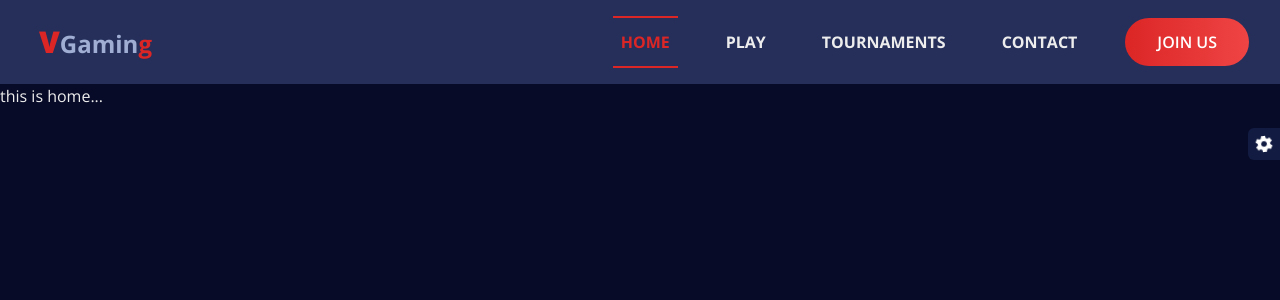
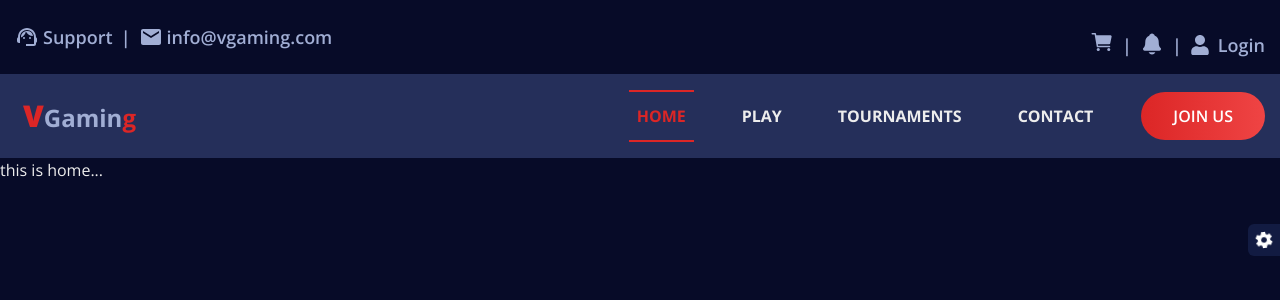
Before and after one commit to Nafiz-Al-Turabi/dooplo-gaming-client, a Next.js app: page / in a window 1280 px wide. Shown: the top 300 px of the page. Built offline with nearby package versions, Linux system fonts and the light colour scheme.

Commit message:
top bar added

```diff
--- a/app/globals.css
+++ b/app/globals.css
@@ -19,3 +19,8 @@ body {
   font-family: "Open Sans", serif;
   transition: background 0.3s ease, color 0.3s ease;
 }
+
+
+.clipped-div {
+ clip-path:polygon(0 0, 100% 0, 100% 100%, 8% 100%);
+}
--- a/app/layout.js
+++ b/app/layout.js
@@ -3,6 +3,7 @@ import "./globals.css";
 import Navbar from "@/components/shared/Navbar";
 import ThemeProvider from "@/components/Theme/ThemeProvider";
 import Settings from "@/components/Settings/Settings";
+import TopBar from "@/components/shared/TopBar";
 
 export const metadata = {
   title: "Create Next App",
@@ -24,6 +25,7 @@ export default function RootLayout({ children }) {
       </head>
       <body>
         <ThemeProvider>
+          <TopBar />
           <Navbar />
           <Settings />
           {children}
--- a/components/Settings/Settings.js
+++ b/components/Settings/Settings.js
@@ -15,7 +15,7 @@ const Settings = () => {
   };
   return (
     <div
-      className={`fixed top-32 z-50 transition-transform duration-300 ease-in-out transform ${
+      className={`fixed top-48 lg:top-56 z-40 transition-transform duration-300 ease-in-out transform ${
         isOpen ? "translate-x-0" : "translate-x-full"
       } right-0`}
     >
--- a/components/shared/Navbar.js
+++ b/components/shared/Navbar.js
@@ -3,9 +3,6 @@ import Link from "next/link";
 import { usePathname } from "next/navigation";
 import { useState } from "react";
 import { IoClose, IoMenuOutline } from "react-icons/io5";
-import { IoIosSunny } from "react-icons/io";
-import { FaCloudMoon } from "react-icons/fa";
-import { useTheme } from "../Theme/ThemeProvider";
 
 const Navbar = () => {
   const pathname = usePathname();
@@ -23,8 +20,8 @@ const Navbar = () => {
   };
 
   return (
-    <div className="bg-zinc shadow dark:shadow-none dark:bg-[#252f5a]">
-      <div className="max-w-[1250px] mx-auto flex justify-between items-center p-4">
+    <div className="bg-zinc shadow dark:shadow-none dark:bg-[#252f5a] ">
+      <div className="max-w-[1250px] mx-auto flex justify-between items-center py-4">
         <Link href="/" className="ml-2">
           {/* <img src="/images/logo.png" alt="logo" className="h-8" /> */}
           <h1 className="text-2xl font-bold text-red-600"> <span className="text-3xl font-extrabold">V</span><span className="dark:text-[#a1aed4]">Gamin</span>g</h1>
@@ -67,7 +64,7 @@ const Navbar = () => {
 
       {/* Mobile Navigation */}
       <div
-        className={`block lg:hidden fixed top-16 right-0 h-full bg-[#b8b8b8] dark:bg-[#252f5a] shadow-lg transform ${
+        className={`block lg:hidden fixed top-40 right-0 h-full bg-white dark:bg-[#252f5a] shadow-lg transform ${
           menuOpen ? "translate-x-0" : "translate-x-full"
         } transition-transform duration-300 ease-in-out z-50 w-3/4 max-w-sm`}
       >
--- /dev/null
+++ b/components/shared/TopBar.js
@@ -0,0 +1,44 @@
+import React from "react";
+import { FaUser } from "react-icons/fa";
+import { IoCart, IoNotifications } from "react-icons/io5";
+import { MdEmail, MdSupportAgent } from "react-icons/md";
+
+const TopBar = () => {
+  return (
+    <div className="bg-zinc-50 dark:bg-transparent">
+      <div className="max-w-[1250px] mx-auto space-y-4 lg:flex  justify-between items-center py-3 ">
+        <div className="flex justify-center lg:justify-normal gap-2 dark:text-[#a1aed4]">
+          <p className="flex items-center gap-1 text-lg font-semibold">
+            <MdSupportAgent className="text-2xl" /> Support{" "}
+          </p>
+          <span className="text-lg font-semibold">|</span>
+          <p className="flex items-center gap-1 text-lg font-semibold">
+            <MdEmail className="text-2xl" /> info@vgaming.com
+          </p>
+        </div>
+        <div className="flex justify-center lg:justify-normal items-center gap-2 dark:text-[#a1aed4]">
+          <div>
+            <button>
+              <IoCart className="text-2xl" />
+            </button>
+          </div>{" "}
+          <span className="text-lg font-semibold">|</span>
+          <div>
+            <button>
+              <IoNotifications className="text-2xl mt-1" />
+            </button>
+          </div>
+          <span className="text-lg font-semibold">|</span>
+          <div>
+            <button className="flex items-center text-lg font-semibold gap-2">
+              <FaUser className="text-xl" />
+              Login
+            </button>
+          </div>
+        </div>
+      </div>
+    </div>
+  );
+};
+
+export default TopBar;
```
